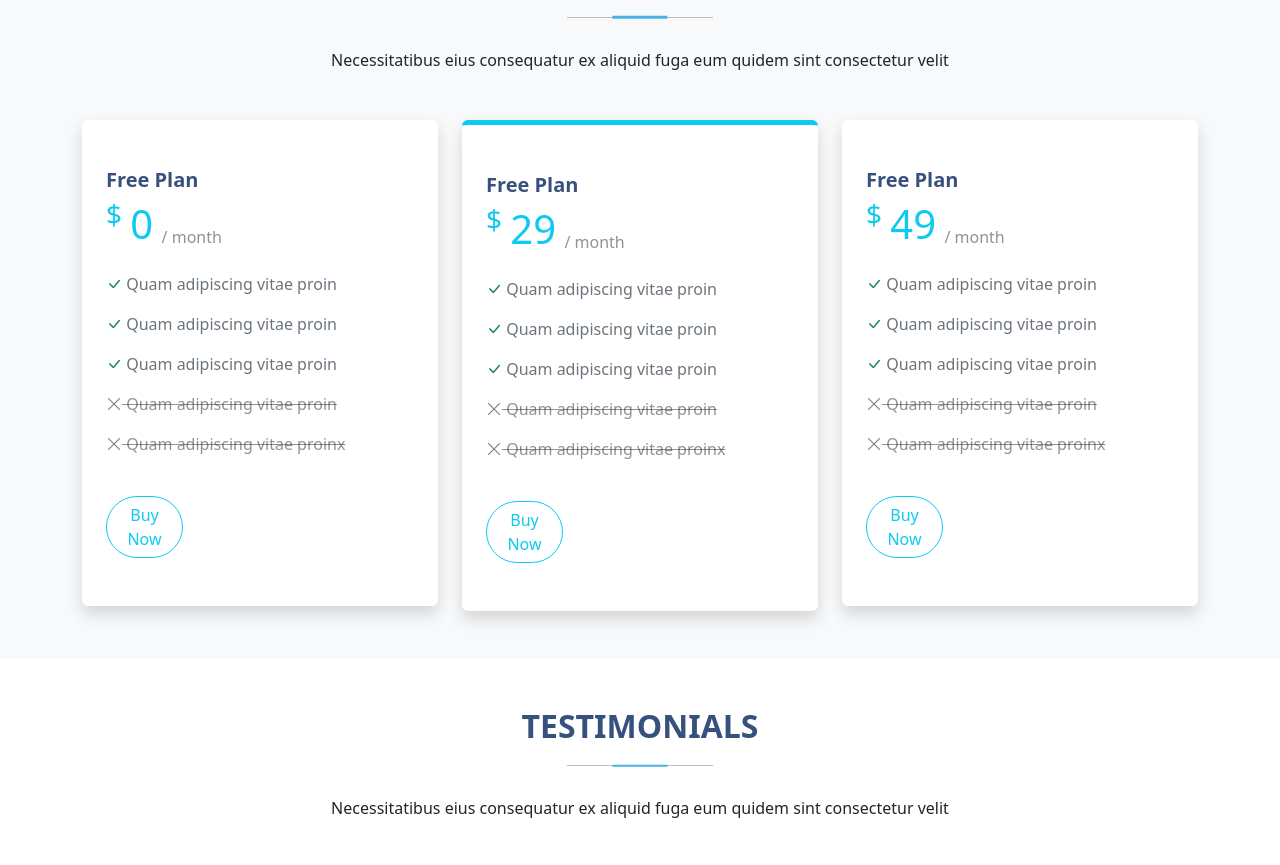
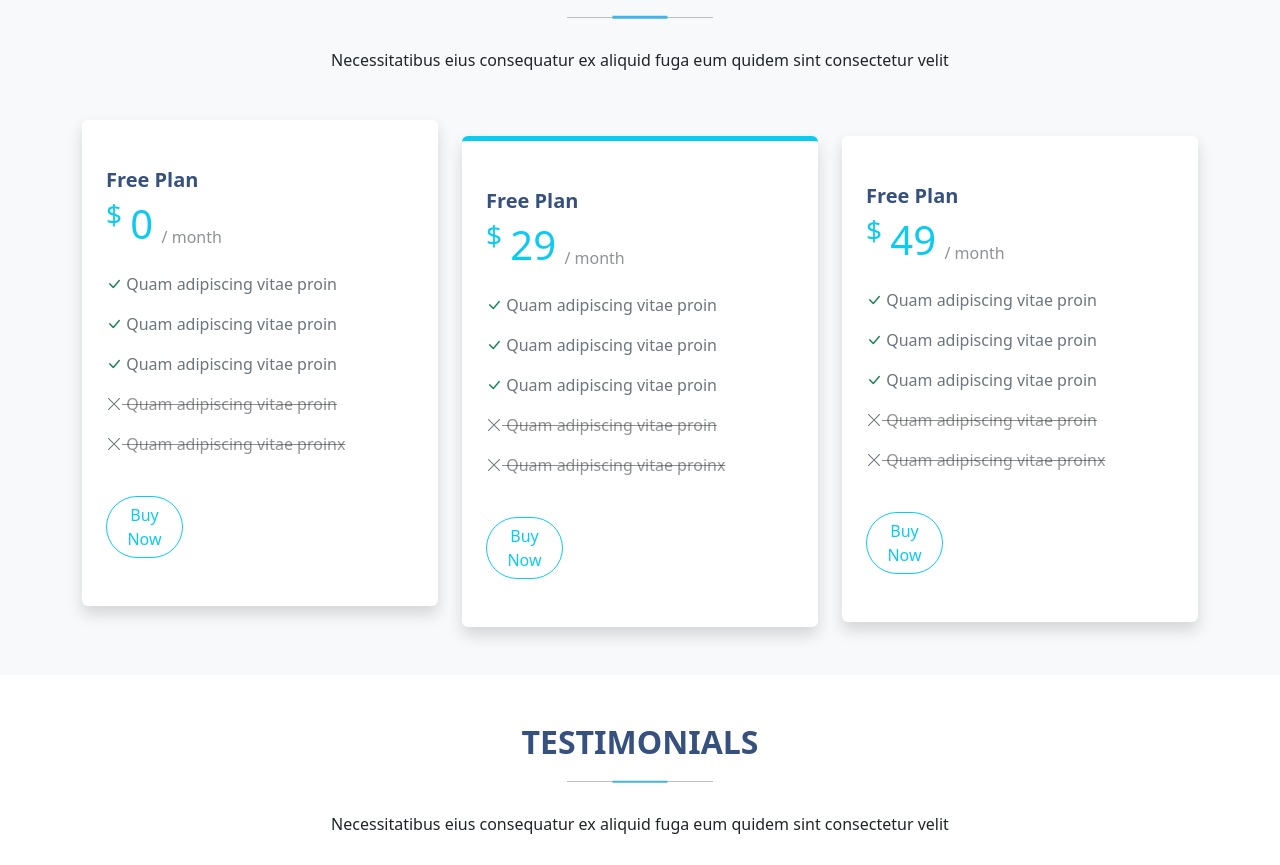
Before and after one commit to farhan919-gen/Arsha-Bootstrap, a plain HTML site: page index.html in a window 1280 px wide. Shown: the part 6549-7414 px from the top of the page. Drawn offline with nearby package versions, Linux system fonts and the light colour scheme; grey boxes are pictures that could not be loaded.

Commit message:
recent done

```diff
--- a/index.html
+++ b/index.html
@@ -801,7 +801,7 @@
             </div>
 
           </div>
-          <div class="col-lg-4">
+          <div class="col-lg-4 mt-3">
             <div class="card p-4 py-5 border border-5 border-info border-end-0 border-bottom-0 border-start-0 shadow ">
              <h5 class="text-blue fw-bold">Free Plan</h5>
 
@@ -826,7 +826,7 @@
             </div>
 
           </div>
-          <div class="col-lg-4">
+          <div class="col-lg-4 mt-3">
             <div class="card p-4 py-5 border border-0 shadow ">
              <h5 class="text-blue fw-bold">Free Plan</h5>
 
```
